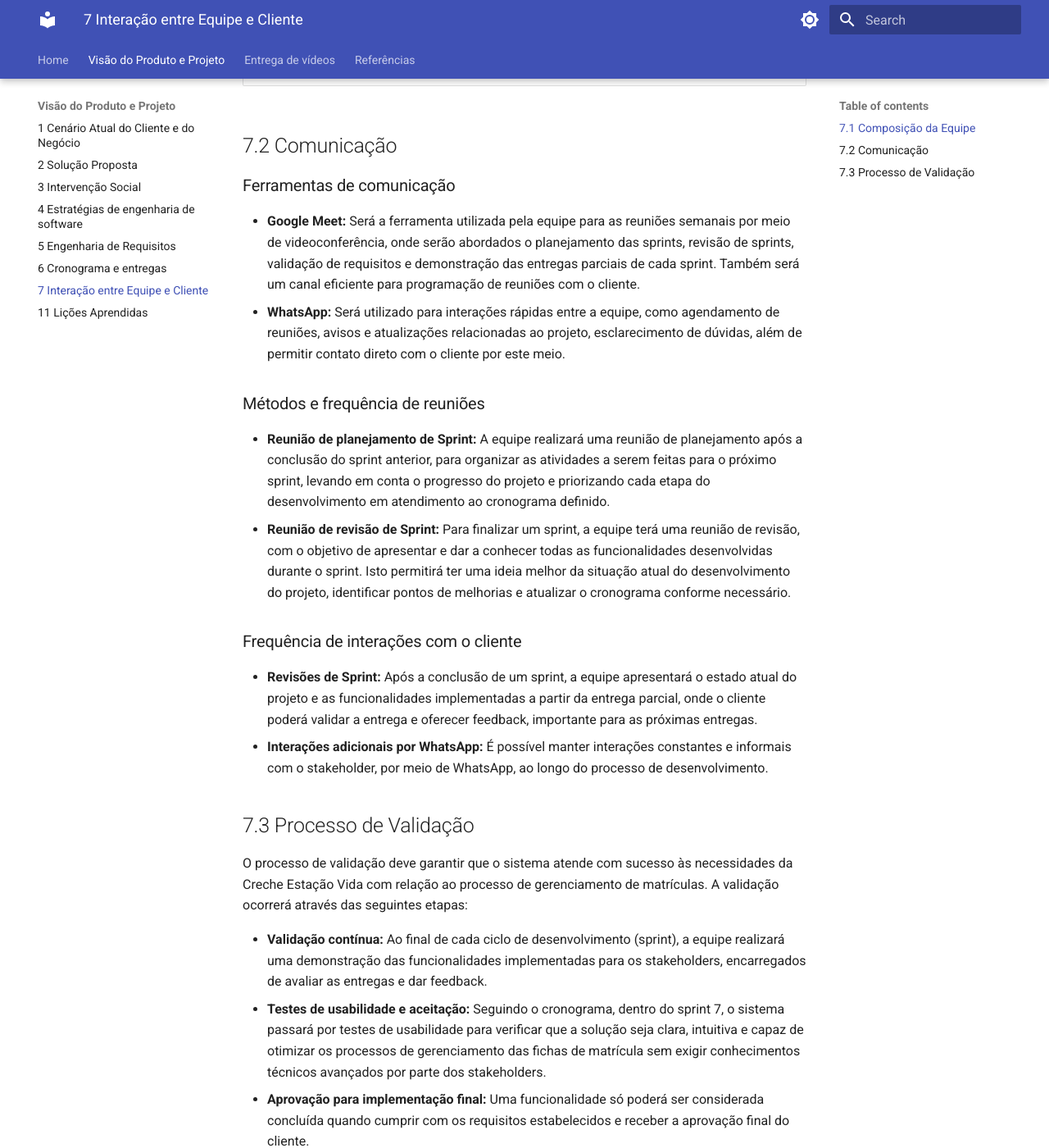
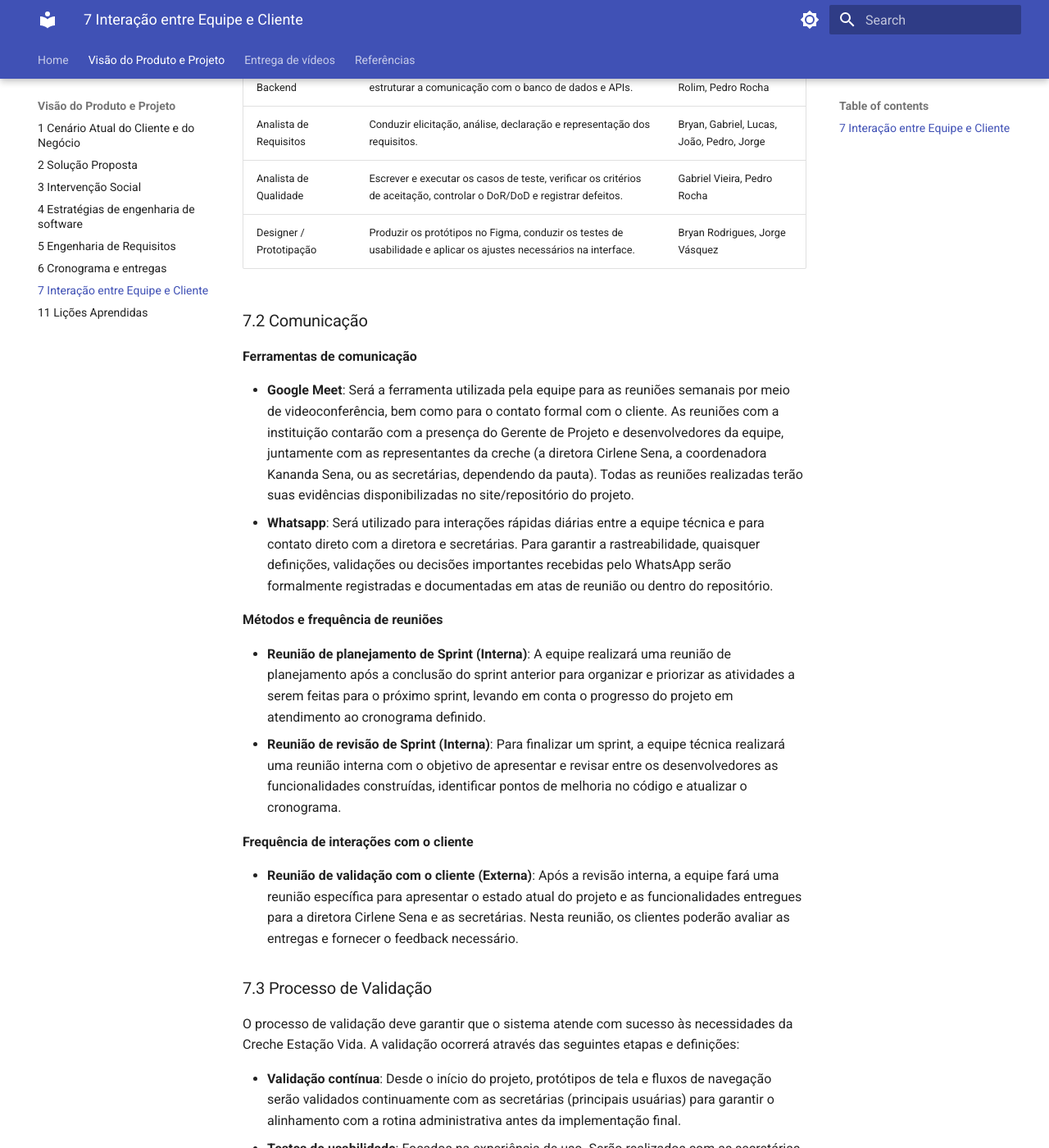
Before and after one commit to mdsreq-fga-unb/REQ-2026.2-T01-Sigma, an MkDocs documentation site: the page built from docs/doc-visao/7_interacao.md, in a window 1280 px wide and 1400 px high, scrolled down 459 px. Shown: the whole window at 82% size. Built offline with MkDocs 1.6.1 and Material for MkDocs 9.7.7, drawn with Linux system fonts in a browser that asks for light colours; some of the changed text lies outside the part shown.

Commit message:
Corrigindo a issue #8

```diff
--- a/docs/doc-visao/7_interacao.md
+++ b/docs/doc-visao/7_interacao.md
@@ -1,34 +1,56 @@
-# 7. Interação entre Equipe e Cliente
+## 7 Interação entre Equipe e Cliente
 
-## 7.1 Composição da Equipe
+### 7.1 Composição da Equipe
 
 | Papel | Descrição | Responsáveis |
 |---|---|---|
-| Gerente de projeto e Analista de qualidade | Coordenar as atividades do projeto, gerenciar o cronograma das sprints e facilitar a comunicação entre a equipe e os stakeholders, e verificar a qualidade das funcionalidades. | Gabriel Octacilio |
-| Desenvolvedor Frontend | Responsável pelo design e implementação de funcionalidades relacionadas à construção da interface de usuário, criação de protótipos. | Bryan Rodrigues, Jorge Vásquez |
+| Gerente de projeto | Coordenar as atividades do projeto, gerenciar o cronograma das sprints e facilitar a comunicação entre a equipe e os stakeholders. | Gabriel Vieira |
+| Desenvolvedor Frontend | Implementar as interfaces do sistema a partir dos protótipos validados. | Bryan Rodrigues, Jorge Vásquez |
 | Desenvolvedor Backend | Responsável por desenvolver as regras de negócio, estruturar a comunicação com o banco de dados e APIs. | Lucas Peixoto, João Rolim, Pedro Rocha |
+| Analista de Requisitos | Conduzir elicitação, análise, declaração e representação dos requisitos. | Bryan, Gabriel, Lucas, João, Pedro, Jorge |
+| Analista de Qualidade | Escrever e executar os casos de teste, verificar os critérios de aceitação, controlar o DoR/DoD e registrar defeitos. | Gabriel Vieira, Pedro Rocha |
+| Designer / Prototipação | Produzir os protótipos no Figma, conduzir os testes de usabilidade e aplicar os ajustes necessários na interface. | Bryan Rodrigues, Jorge Vásquez |
 
-## 7.2 Comunicação
+### 7.2 Comunicação
 
-### Ferramentas de comunicação
+**Ferramentas de comunicação**
 
-- **Google Meet:** Será a ferramenta utilizada pela equipe para as reuniões semanais por meio de videoconferência, onde serão abordados o planejamento das sprints, revisão de sprints, validação de requisitos e demonstração das entregas parciais de cada sprint. Também será um canal eficiente para programação de reuniões com o cliente.
-- **WhatsApp:** Será utilizado para interações rápidas entre a equipe, como agendamento de reuniões, avisos e atualizações relacionadas ao projeto, esclarecimento de dúvidas, além de permitir contato direto com o cliente por este meio.
+- **Google Meet**: Será a ferramenta utilizada pela equipe para as reuniões semanais por meio de videoconferência, bem como para o contato formal com o cliente. As reuniões com a instituição contarão com a presença do Gerente de Projeto e desenvolvedores da equipe, juntamente com as representantes da creche (a diretora Cirlene Sena, a coordenadora Kananda Sena, ou as secretárias, dependendo da pauta). Todas as reuniões realizadas terão suas evidências disponibilizadas no site/repositório do projeto.
+- **Whatsapp**: Será utilizado para interações rápidas diárias entre a equipe técnica e para contato direto com a diretora e secretárias. Para garantir a rastreabilidade, quaisquer definições, validações ou decisões importantes recebidas pelo WhatsApp serão formalmente registradas e documentadas em atas de reunião ou dentro do repositório.
 
-### Métodos e frequência de reuniões
+**Métodos e frequência de reuniões**
 
-- **Reunião de planejamento de Sprint:** A equipe realizará uma reunião de planejamento após a conclusão do sprint anterior, para organizar as atividades a serem feitas para o próximo sprint, levando em conta o progresso do projeto e priorizando cada etapa do desenvolvimento em atendimento ao cronograma definido.
-- **Reunião de revisão de Sprint:** Para finalizar um sprint, a equipe terá uma reunião de revisão, com o objetivo de apresentar e dar a conhecer todas as funcionalidades desenvolvidas durante o sprint. Isto permitirá ter uma ideia melhor da situação atual do desenvolvimento do projeto, identificar pontos de melhorias e atualizar o cronograma conforme necessário.
+- **Reunião de planejamento de Sprint (Interna)**: A equipe realizará uma reunião de planejamento após a conclusão do sprint anterior para organizar e priorizar as atividades a serem feitas para o próximo sprint, levando em conta o progresso do projeto em atendimento ao cronograma definido.
+- **Reunião de revisão de Sprint (Interna)**: Para finalizar um sprint, a equipe técnica realizará uma reunião interna com o objetivo de apresentar e revisar entre os desenvolvedores as funcionalidades construídas, identificar pontos de melhoria no código e atualizar o cronograma.
 
-### Frequência de interações com o cliente
+**Frequência de interações com o cliente**
 
-- **Revisões de Sprint:** Após a conclusão de um sprint, a equipe apresentará o estado atual do projeto e as funcionalidades implementadas a partir da entrega parcial, onde o cliente poderá validar a entrega e oferecer feedback, importante para as próximas entregas.
-- **Interações adicionais por WhatsApp:** É possível manter interações constantes e informais com o stakeholder, por meio de WhatsApp, ao longo do processo de desenvolvimento.
+- **Reunião de validação com o cliente (Externa)**: Após a revisão interna, a equipe fará uma reunião específica para apresentar o estado atual do projeto e as funcionalidades entregues para a diretora Cirlene Sena e as secretárias. Nesta reunião, os clientes poderão avaliar as entregas e fornecer o feedback necessário.
 
-## 7.3 Processo de Validação
+### 7.3 Processo de Validação
 
-O processo de validação deve garantir que o sistema atende com sucesso às necessidades da Creche Estação Vida com relação ao processo de gerenciamento de matrículas. A validação ocorrerá através das seguintes etapas:
+O processo de validação deve garantir que o sistema atende com sucesso às necessidades da Creche Estação Vida. A validação ocorrerá através das seguintes etapas e definições:
 
-- **Validação contínua:** Ao final de cada ciclo de desenvolvimento (sprint), a equipe realizará uma demonstração das funcionalidades implementadas para os stakeholders, encarregados de avaliar as entregas e dar feedback.
-- **Testes de usabilidade e aceitação:** Seguindo o cronograma, dentro do sprint 7, o sistema passará por testes de usabilidade para verificar que a solução seja clara, intuitiva e capaz de otimizar os processos de gerenciamento das fichas de matrícula sem exigir conhecimentos técnicos avançados por parte dos stakeholders.
-- **Aprovação para implementação final:** Uma funcionalidade só poderá ser considerada concluída quando cumprir com os requisitos estabelecidos e receber a aprovação final do cliente.
+- **Validação contínua**: Desde o início do projeto, protótipos de tela e fluxos de navegação serão validados continuamente com as secretárias (principais usuárias) para garantir o alinhamento com a rotina administrativa antes da implementação final.
+- **Testes de usabilidade**: Focados na experiência de uso. Serão realizados com as secretárias para garantir que a solução seja clara, intuitiva e não exija conhecimentos técnicos avançados para ser operada no dia a dia.
+- **Testes de aceitação**: Os testes de aceitação são focados nas regras de negócio, ocorrem para garantir que as funcionalidades implementadas (como o cadastro, busca e edição de alunos) cumpram rigorosamente com os critérios de aceitação estabelecidos junto à diretora e às secretarias.
+
+#### 7.3.1 Definition of Ready (DoR)
+
+Um item só entra em uma iteração quando:
+
+- Está escrito como história de usuário ou caso de uso e vinculado a um objetivo específico (OE) e a uma característica de produto (CP);
+- Possui critérios de aceitação escritos no formato Dado / Quando / Então, cobrindo no mínimo o fluxo principal e um fluxo alternativo ou de erro;
+- Tem as regras de negócio e os campos obrigatórios da ficha confirmados com a coordenação ou a secretaria;
+- Tem protótipo de tela validado, quando envolver interface;
+- Tem o perfil de acesso definido (quem pode visualizar, cadastrar ou editar);
+
+#### 7.3.2 Definition of Done (DoD)
+
+Uma funcionalidade é considerada concluída quando:
+
+- O código foi revisado e aprovado em pull request por ao menos um membro que não seja o autor, e integrado à branch principal;
+- Os testes automatizados da funcionalidade passam e o pipeline está verde;
+- Todos os critérios de aceitação foram verificados e não possuem defeitos críticos;
+- A documentação e o requisito correspondente foram atualizados, com a issue vinculada e fechada;
+- A funcionalidade foi registrada e demonstrada ao cliente na reunião de validação;
```
